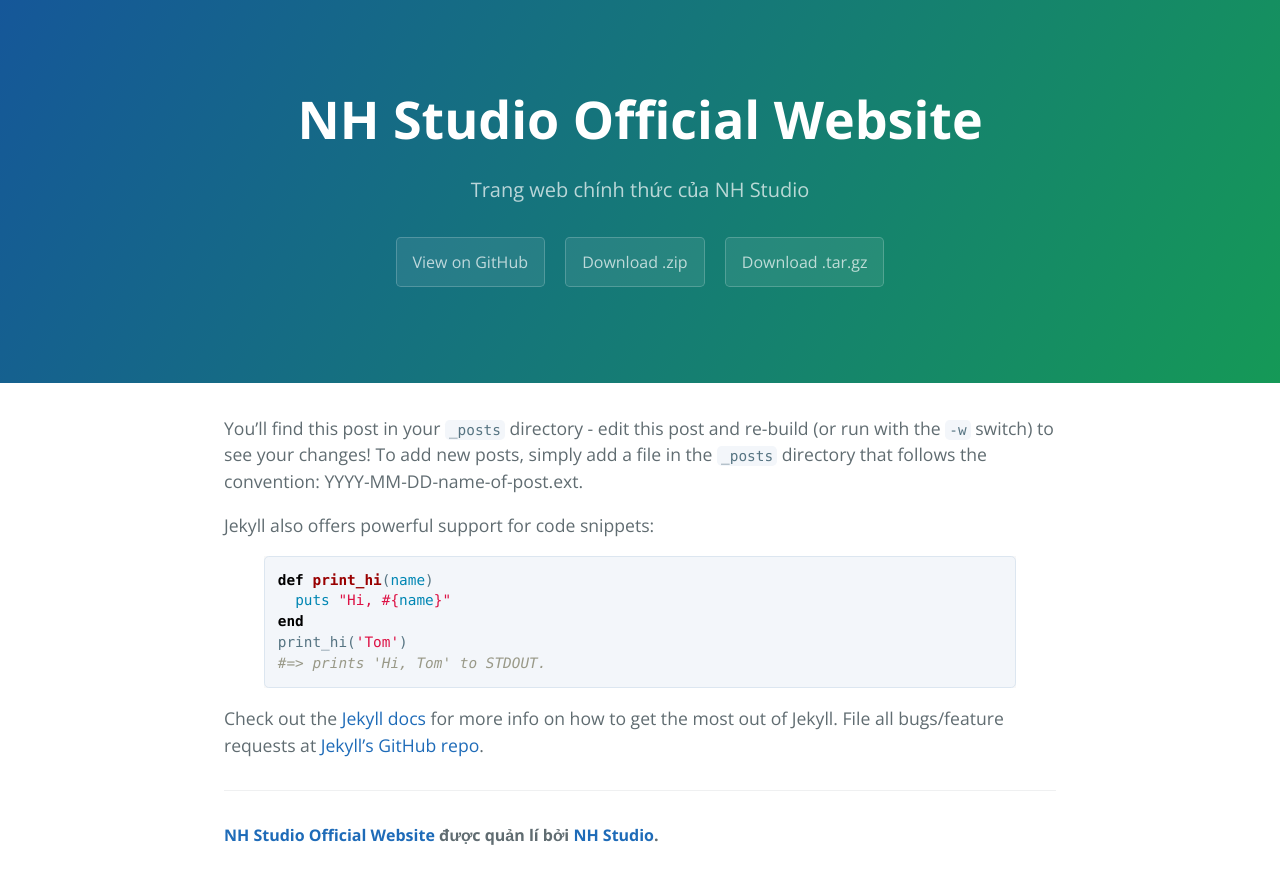
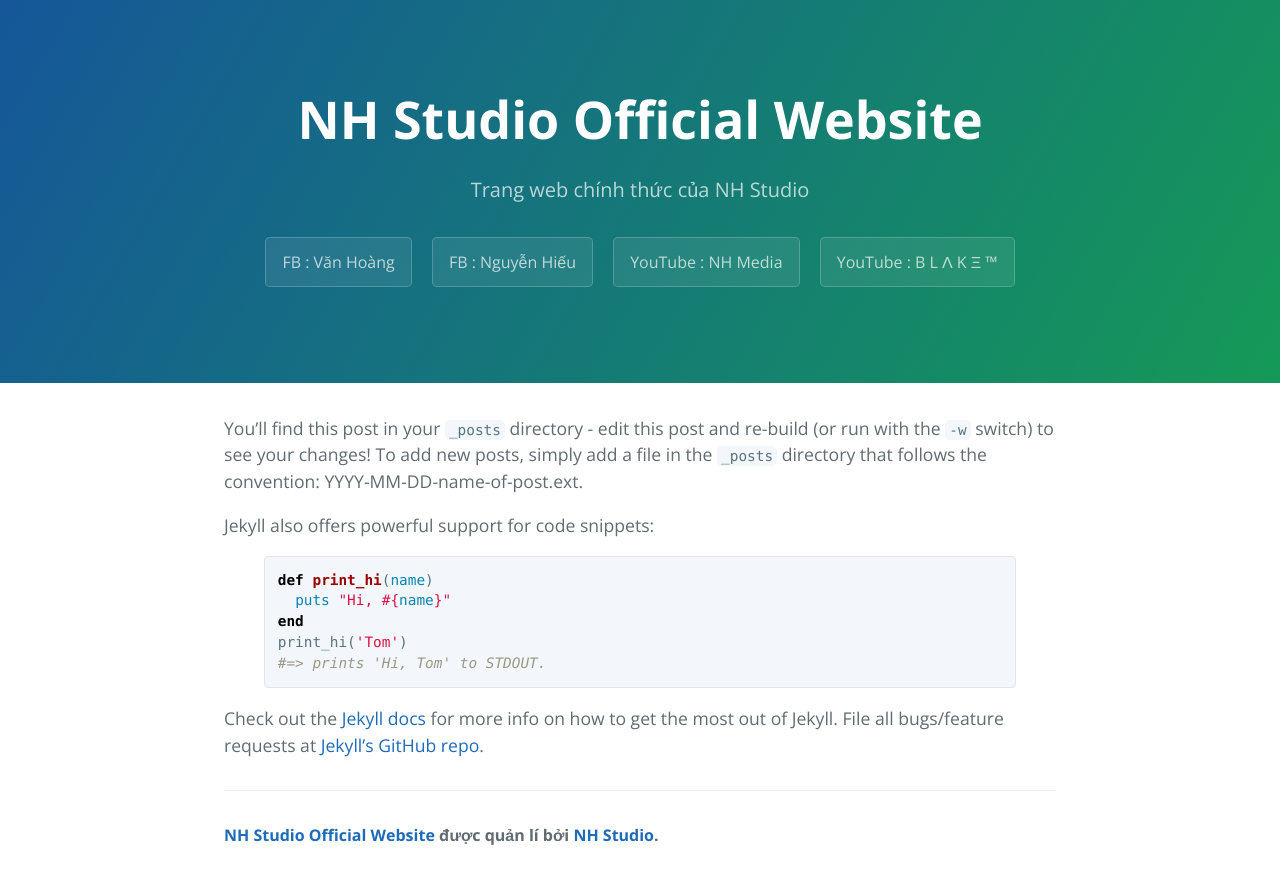
Before and after one commit to nh0909hn/studio, a Jekyll site: the page built from _posts/2016-02-12-sample-content.markdown, in a window 1280 px wide. Shown: the top 884 px of the page. Built offline with Jekyll 4.4.1, drawn with Linux system fonts in a browser that asks for light colours.

Commit message:
Update page-header.html

```diff
--- a/_includes/page-header.html
+++ b/_includes/page-header.html
@@ -1,7 +1,8 @@
 <section class="page-header">
   <h1 class="project-name">{{ site.title }}</h1>
   <h2 class="project-tagline">{{ site.tagline }}</h2>
-  <a href="#" class="btn">View on GitHub</a>
-  <a href="#" class="btn">Download .zip</a>
-  <a href="#" class="btn">Download .tar.gz</a>
+  <a href="https://facebook.com/VanNgocBlake" class="btn">FB : Văn Hoàng</a>
+  <a href="https://facebook.com/nobinguyen.producer" class="btn">FB : Nguyễn Hiếu</a>
+  <a href="https://www.youtube.com/channel/UCeug21nxHUc-DPnFgB0_DzQ" class="btn">YouTube : NH Media</a>
+  <a href="https://www.youtube.com/channel/UCRZzQY9KuX5zvx3HkMpGopw" class="btn">YouTube : B L Λ K Ξ ™</a>
 </section>
```
